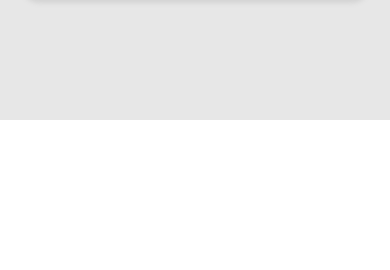
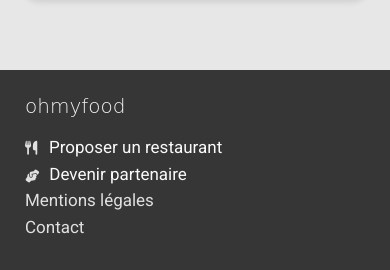
Before and after one commit to Jsn-95/JasonPlassiard_3_15012022, a website: page index.html in a window 390 px wide. Shown: the part 1974-2244 px from the top of the page. Before the commit the page ends 2094 px from the top, so only its background shows below. Drawn offline with Linux system fonts and the light colour scheme; a web font is replaced by a local one.

Commit message:
Footer Mobile Completed

```diff
--- a/index.html
+++ b/index.html
@@ -126,6 +126,25 @@
                     </article>
                 </div>
             </section>
+            <footer>
+                <h4>ohmyfood</h4>
+                <ul>
+                    <li>
+                        <i class="fas fa-utensils"></i>
+                        <span class="footer__span-ustensil"
+                            >Proposer un restaurant</span
+                        >
+                    </li>
+                    <li>
+                        <i class="fas fa-hands-helping"></i>
+                        <span class="footer__span-help"
+                            >Devenir partenaire</span
+                        >
+                    </li>
+                    <li>Mentions légales</li>
+                    <li>Contact</li>
+                </ul>
+            </footer>
         </main>
     </body>
 </html>
--- a/sass/base/_reset.scss
+++ b/sass/base/_reset.scss
@@ -81,6 +81,10 @@
     color: black;
     text-decoration: none;
     background-color: transparent;
+}
+
+li {
+    list-style-type: none;
 }
 
 /**
--- a/sass/base/_typography.scss
+++ b/sass/base/_typography.scss
@@ -5,6 +5,7 @@
     font-family: "Roboto", sans-serif;
 }
 
-h1 {
+h1,
+h4 {
     font-family: "Shrikhand", cursive;
 }
--- a/sass/index.scss
+++ b/sass/index.scss
@@ -7,3 +7,51 @@
 @use "./utils/variables";
 @use "./utils/mixins";
 @use "./utils/placeholders";
+
+footer {
+    background-color: #363636;
+    height: 200px;
+    padding-top: 25px;
+    padding-left: 25px;
+
+    & h4 {
+        color: #f5f5f5;
+        margin: 0;
+        font-size: 20px;
+        font-weight: 200;
+        margin-bottom: 20px;
+    }
+
+    & ul {
+        padding-left: 0px;
+        position: relative;
+
+        & li {
+            color: #e0e0e0;
+            font-size: 17px;
+            font-weight: 400;
+            margin-bottom: 7px;
+        }
+
+        & .footer__span-ustensil {
+            padding-left: 24px;
+            color: #fafafa;
+        }
+
+        & .fa-utensils {
+            font-size: 14px;
+            position: absolute;
+            top: 3px;
+        }
+
+        & .footer__span-help {
+            color: #fafafa;
+        }
+
+        & .fa-hands-helping {
+            font-size: 12px;
+            padding-right: 5px;
+            transform: rotate(-10deg);
+        }
+    }
+}
--- a/sass/layout/_functioning.scss
+++ b/sass/layout/_functioning.scss
@@ -6,17 +6,16 @@
         margin-left: 20px;
     }
 
-    ul {
+    & ul {
         display: flex;
         flex-direction: column;
         justify-content: space-around;
         height: 280px;
         padding-left: 30px;
 
-        li {
+        & li {
             @extend %flex-center;
             @extend %box-shadow;
-            list-style-type: none;
             background-color: #f5f5f5;
             border-radius: 17px;
             height: 70px;
--- a/sass/layout/_header.scss
+++ b/sass/layout/_header.scss
@@ -2,11 +2,11 @@
     box-shadow: 0px 3px 5px lightgray;
     position: relative;
 
-    h1 {
+    & h1 {
         text-align: center;
         padding: 20px 0 3px 0;
         margin: 0;
-        img {
+        & img {
             width: 50%;
         }
     }
--- a/sass/layout/_restaurants.scss
+++ b/sass/layout/_restaurants.scss
@@ -2,7 +2,7 @@
 
 .restaurants {
     background-color: #e7e7e7;
-    height: 1300px;
+    height: 1250px;
 
     & h2 {
         padding: 50px 0 20px 20px;
```
Also changed, not shown: public/css/index.css, 1 other file.
